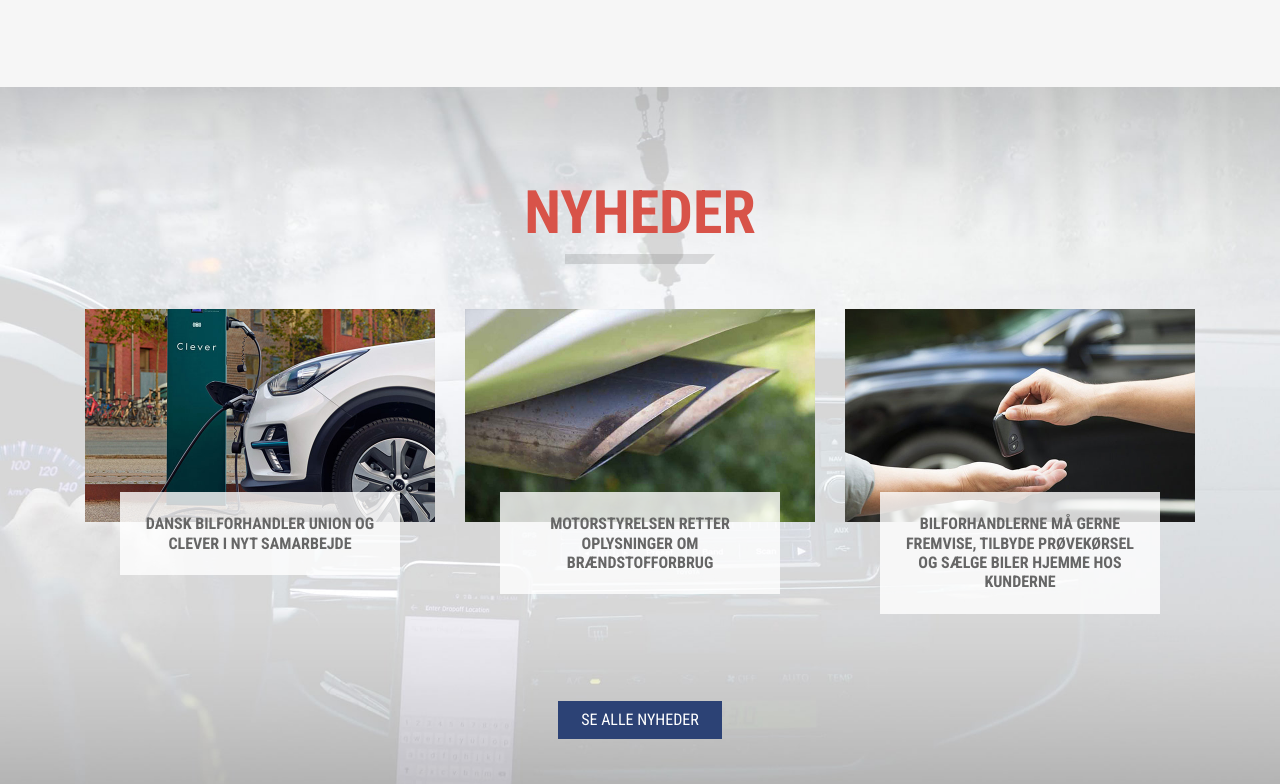
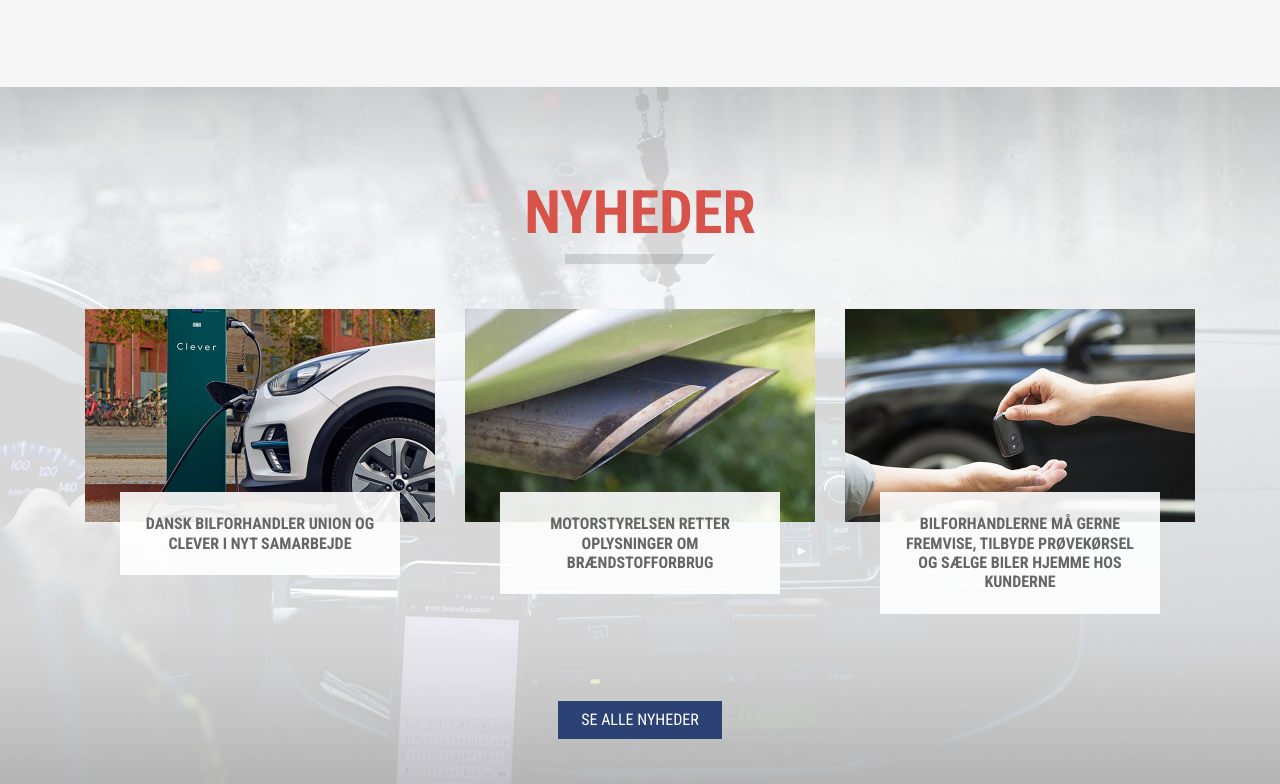
Before and after one commit to amal3983/DBFU, a website: page index.html in a window 1280 px wide. Shown: the part 1272-2056 px from the top of the page. Drawn offline with nearby package versions, Linux system fonts and the light colour scheme.

Commit message:
nanna: hvid overlay opacity justeret

```diff
--- a/css/_myStyles.scss
+++ b/css/_myStyles.scss
@@ -241,7 +241,7 @@ font-size: 30px;
 	 margin-top: -30px;
 	z-index: 9;
 	width: 80%;
-	background-color: rgba(255, 255, 255, .8);
+	background-color: rgba(255, 255, 255, .9);
 }
 
 h6 {
```
Also changed, not shown: css/styles.css, 1 other file.
